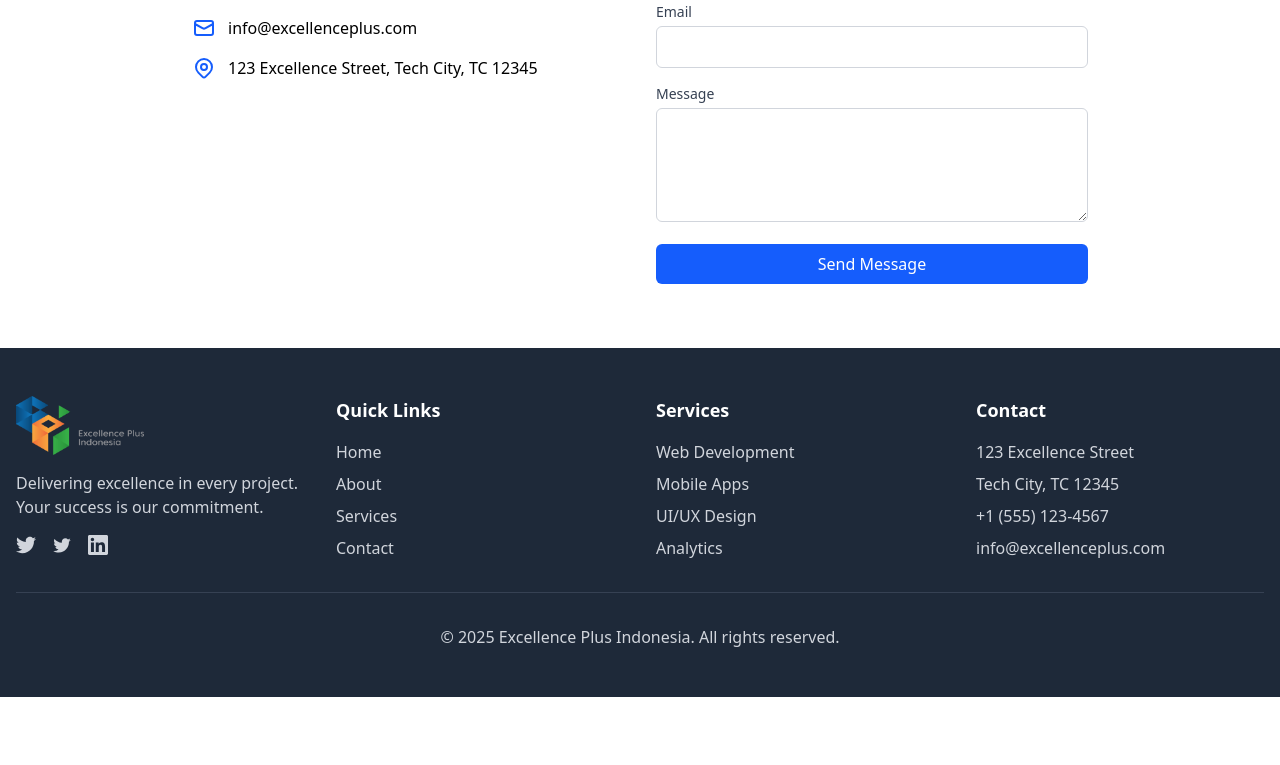
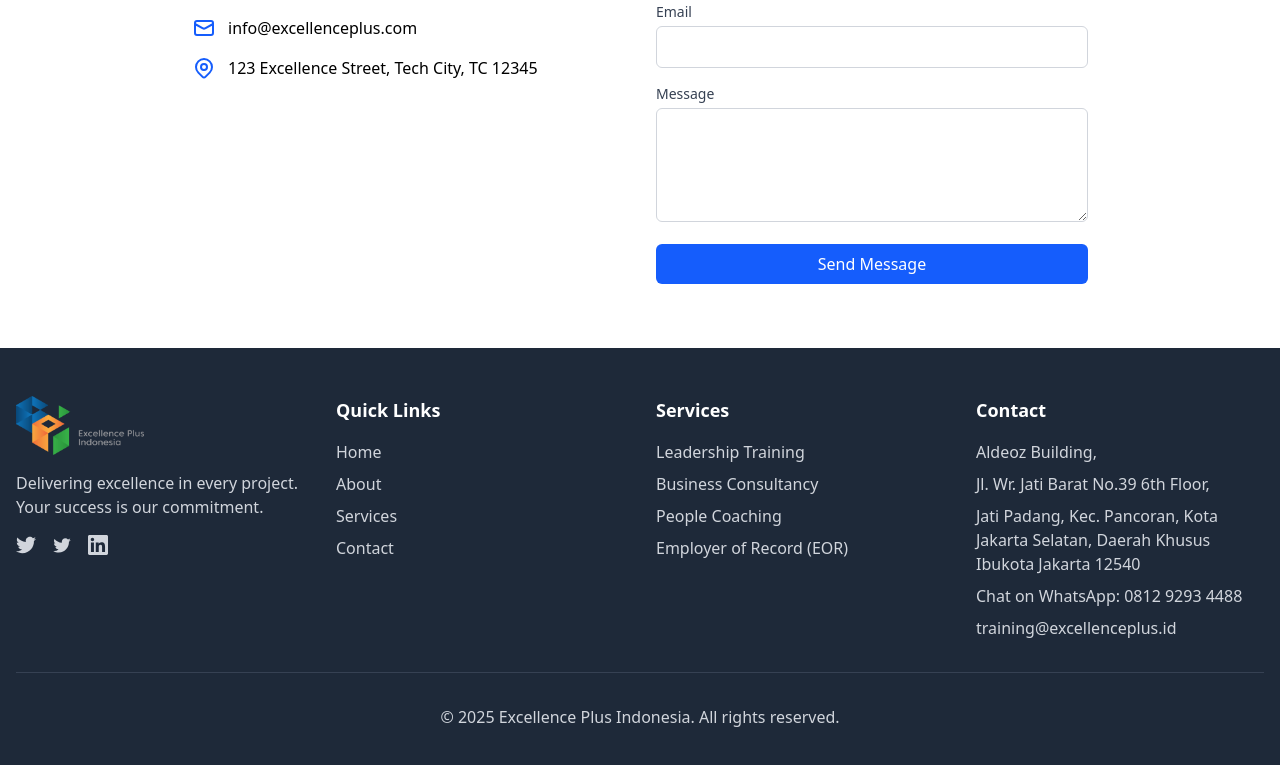
Before and after one commit to fardilk/sample-compro, a React (Vite) app: page / in a window 1280 px wide. Shown: the part 2416-3181 px from the top of the page. Before the commit the page ends 3113 px from the top, so only its background shows below. Built offline with nearby package versions, Linux system fonts and the light colour scheme.

Commit message:
push footer gcool

```diff
--- a/src/components/global/Footer.tsx
+++ b/src/components/global/Footer.tsx
@@ -48,10 +48,10 @@ const Footer: React.FC<FooterProps> = ({ className = '' }) => {
           <div>
             <h3 className="text-lg font-semibold mb-4">Services</h3>
             <ul className="space-y-2">
-              <li><a href="#" className="text-gray-300 hover:text-white">Web Development</a></li>
-              <li><a href="#" className="text-gray-300 hover:text-white">Mobile Apps</a></li>
-              <li><a href="#" className="text-gray-300 hover:text-white">UI/UX Design</a></li>
-              <li><a href="#" className="text-gray-300 hover:text-white">Analytics</a></li>
+              <li><a href="#" className="text-gray-300 hover:text-white">Leadership Training</a></li>
+              <li><a href="#" className="text-gray-300 hover:text-white">Business Consultancy</a></li>
+              <li><a href="#" className="text-gray-300 hover:text-white">People Coaching</a></li>
+              <li><a href="#" className="text-gray-300 hover:text-white">Employer of Record (EOR)</a></li>
             </ul>
           </div>
 
@@ -59,10 +59,24 @@ const Footer: React.FC<FooterProps> = ({ className = '' }) => {
           <div>
             <h3 className="text-lg font-semibold mb-4">Contact</h3>
             <ul className="space-y-2 text-gray-300">
-              <li>123 Excellence Street</li>
-              <li>Tech City, TC 12345</li>
-              <li>+1 (555) 123-4567</li>
-              <li>info@excellenceplus.com</li>
+              <li>Aldeoz Building,</li>
+              <li>Jl. Wr. Jati Barat No.39 6th Floor, </li>
+              <li>Jati Padang, Kec. Pancoran, Kota Jakarta Selatan, Daerah Khusus Ibukota Jakarta 12540</li>
+                <li>
+                <a
+                  href="https://wa.me/6281292934488?text=Hello,%20Excellenceplus.id.%20I%27m%20interested%20your%20program%20in%20training%20and%20coaching.%20Would%20you%20like%20to%20tell%20me%20more%21"
+                  target="_blank"
+                  rel="noopener noreferrer"
+                  className="text-gray-300 hover:text-white"
+                >
+                  Chat on WhatsApp: 0812 9293 4488
+                </a>
+                </li>
+              <li>
+                <a href="mailto:training@excellenceplus.id" className="text-gray-300 hover:text-white">
+                  training@excellenceplus.id
+                </a>
+              </li>
             </ul>
           </div>
         </div>
```
